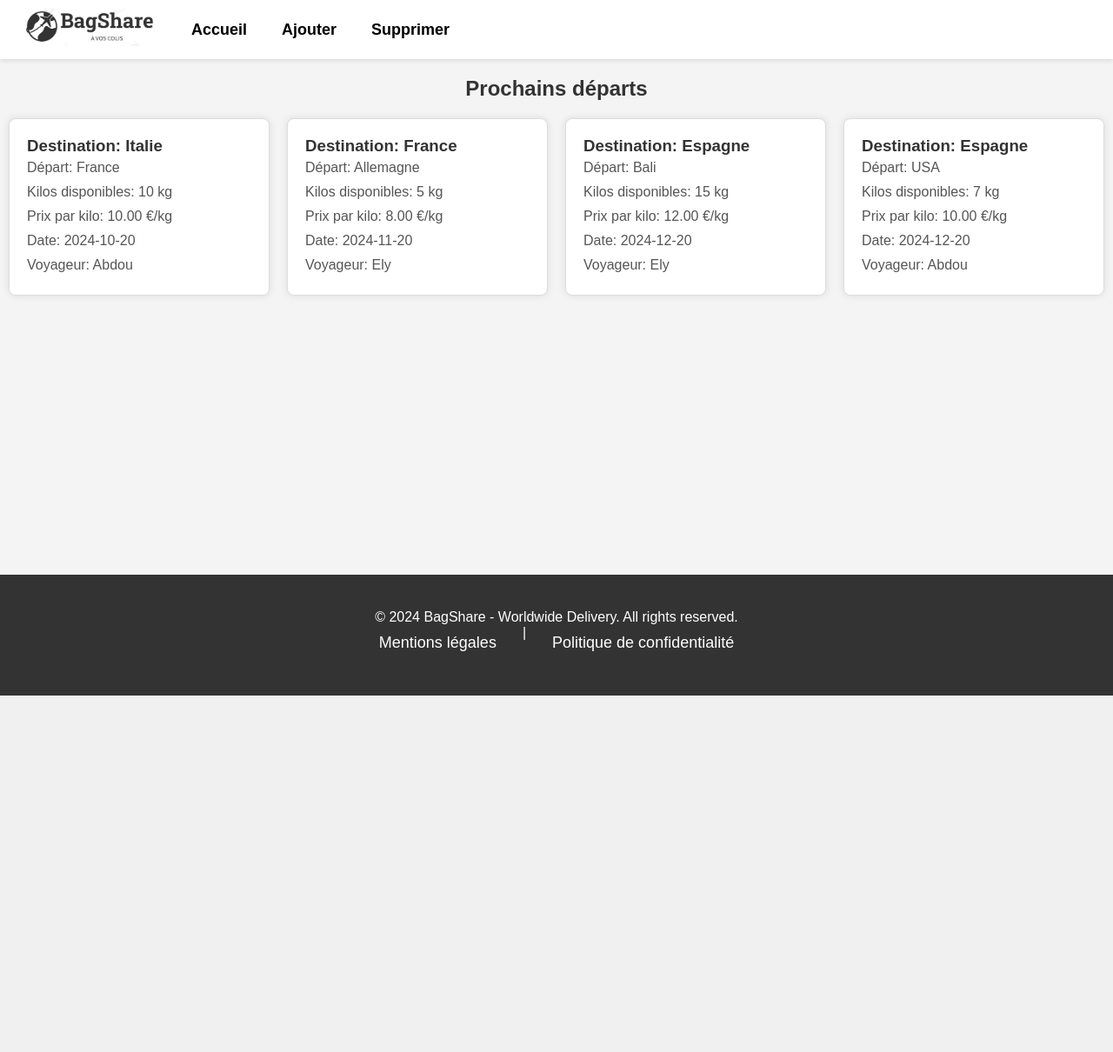
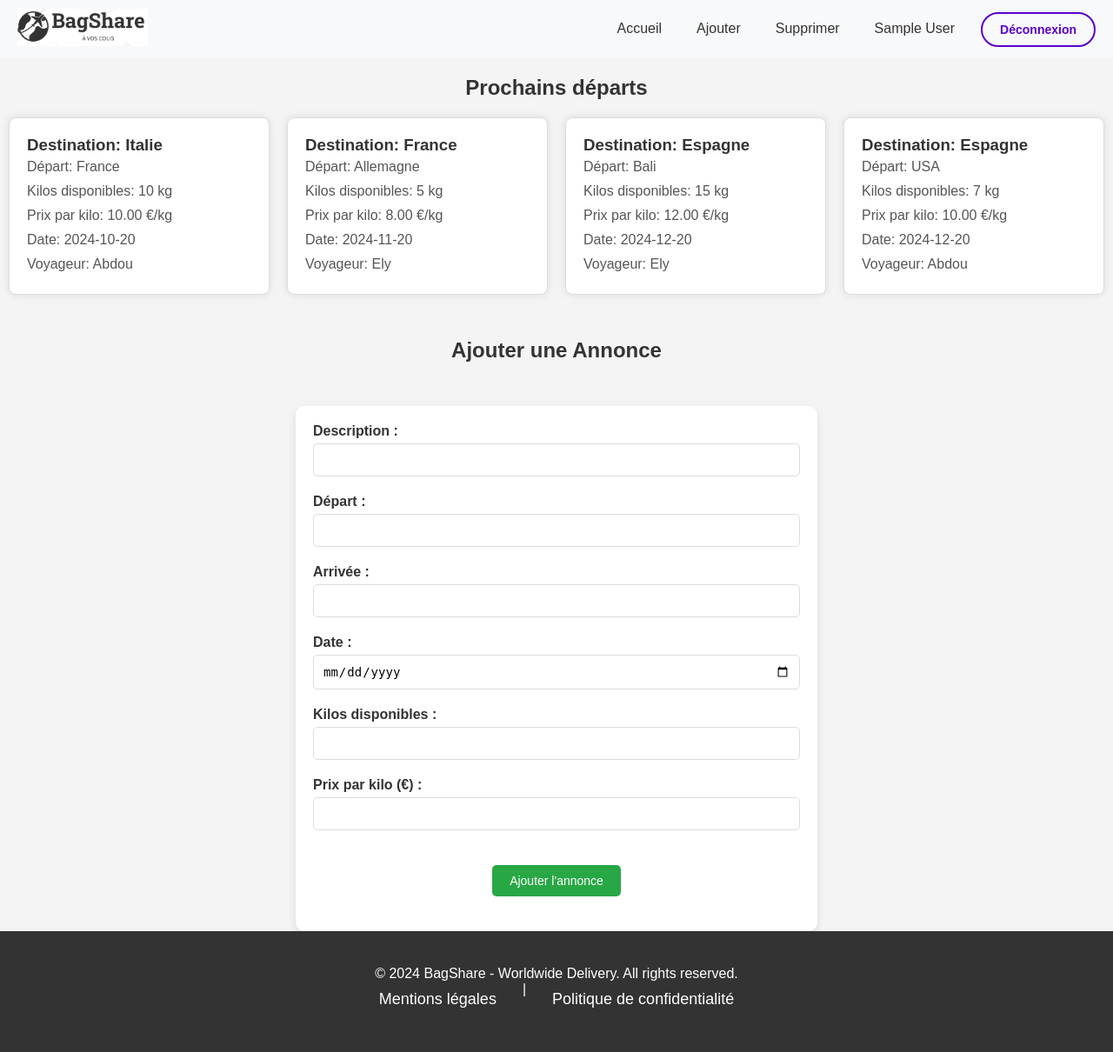
Before and after one commit to Abdou-SYLLA/BagShare, a PHP site: page /bagshare/src/views/annonce.php in a window 1280 px wide. Shown: the whole page at 87% size. Before the commit the page ends 800 px from the top, so only its background shows below. Run offline with PHP 8.4, Linux system fonts and the light colour scheme; the visitor is signed in with stand-in values (Sample User, id 1); data comes from the database, SQL or seed files in the repository.

Commit message:
correction du header dans la vue annonce

```diff
--- a/src/views/annonce.php
+++ b/src/views/annonce.php
@@ -10,15 +10,25 @@
 
 <div class="content-container">
     <!-- Header pour la section Annonces -->
-    <header class="annonce-header">
-        <nav class="navbar">
-            <div class="logo">
-                <a class="nav-link"><img src="../../public/data/images/logo2.png" alt="Logo" class="logo-image"></a> <!-- Assurez-vous de mettre le bon chemin pour votre logo -->
-            </div>
-            <a href="../../public/index.php" class="nav-link">Accueil</a>
-            <a href="#ajouterAnnonce" class="nav-link">Ajouter</a>
-            <a href="#supprimerAnnonce" class="nav-link">Supprimer</a>
+    <header>
+        <div class="logo">
+            <img src="../../public/data/images/logo2.png" alt="BagShare"> <!-- Chemin absolu ou relatif -->
+        </div>
+        <nav>
+            <a href="../../public/index.php">Accueil</a> <!-- Chemin absolu ou relatif -->
+            <a href="#ajouterAnnonce">Ajouter</a>
+            <a href="#supprimerAnnonce">Supprimer</a>
 
+            <?php
+            session_start();
+            if (isset($_SESSION['user'])) {
+                // Si l'utilisateur est connecté, afficher son nom et un bouton de déconnexion
+                echo "<a href='#'>" . htmlspecialchars($_SESSION['nom']) . "</a>";
+                echo "<a href='/bagshare/src/controllers/disconnect.php' class=\"btn-secondary\">Déconnexion</a>";
+            } else {
+                echo "<a href='/bagshare/src/views/connexion.php' class=\"btn-secondary\">Connexion</a>";
+            }
+            ?>
         </nav>
     </header>
 
```
